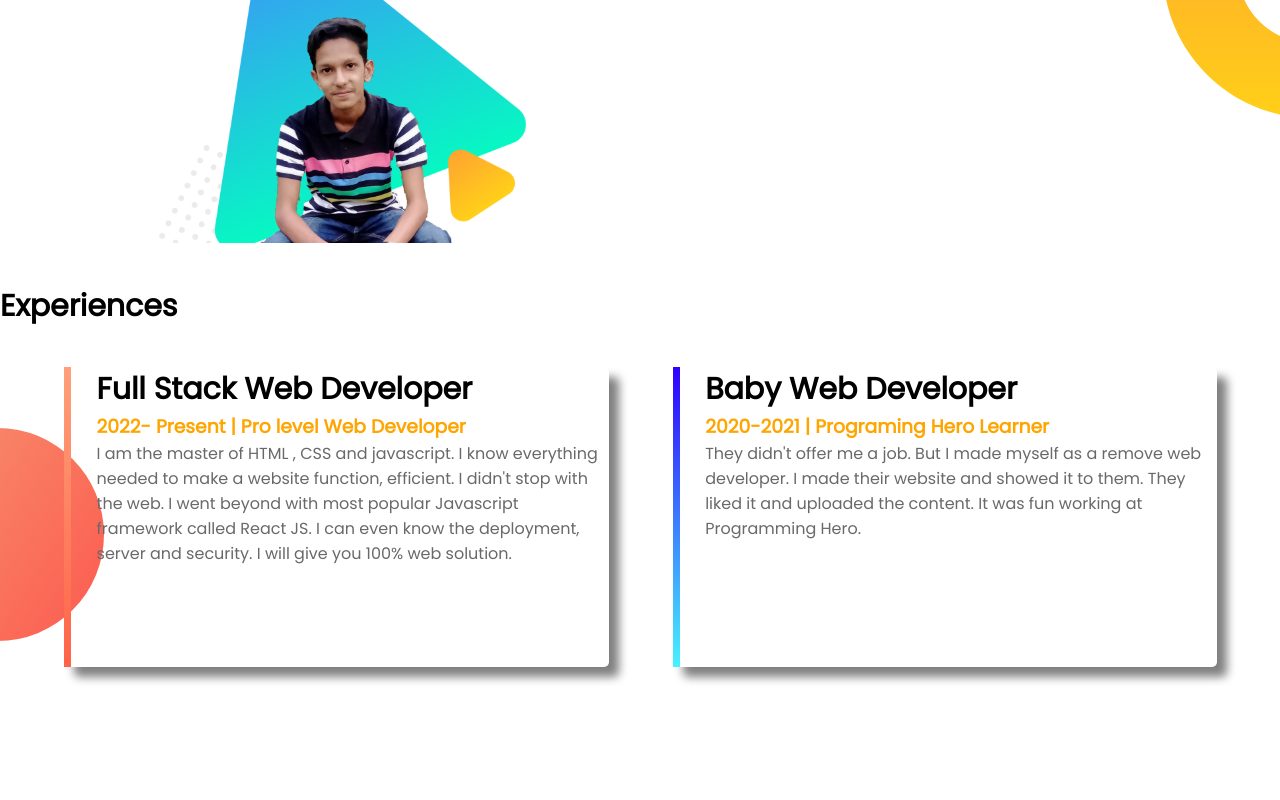
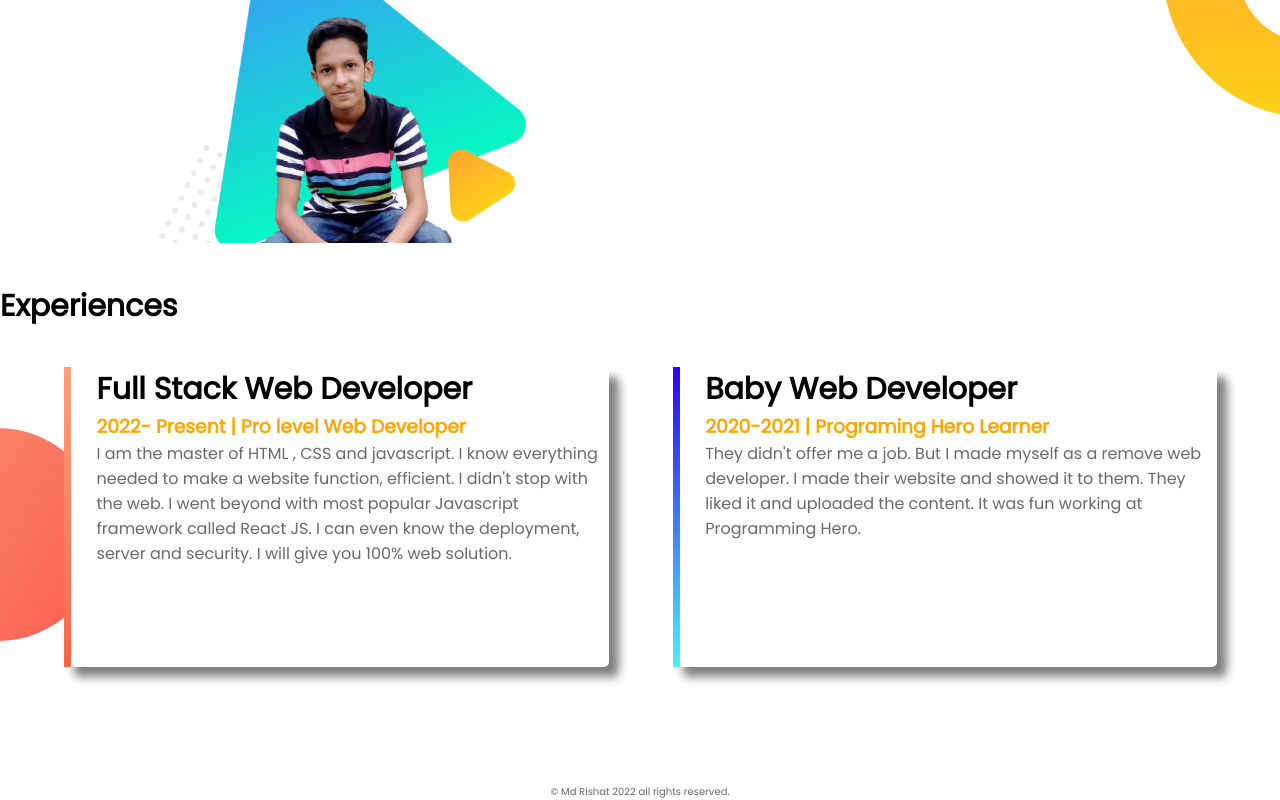
Before and after one commit to MRishat2005/md-rishat, a plain HTML site: page index.html in a window 1280 px wide. Shown: the part 781-1581 px from the top of the page. Drawn offline with Linux system fonts and the light colour scheme.

Commit message:
completed everything

```diff
--- a/index.html
+++ b/index.html
@@ -56,6 +56,9 @@
                 it to them. They liked it and uploaded the content. It was fun working at Programming Hero. </p>
         </div>
     </section>
+    <footer>
+        <p>© Md Rishat 2022 all rights reserved. </p>
+    </footer>
 </body>
 
 </html>
--- a/style.css
+++ b/style.css
@@ -66,6 +66,7 @@ section {
 }
 
 .single-experience{
+    background-color: white;
     box-shadow: 10px 10px 10px gray;
     border-radius: 5px;
     height: 60%;
@@ -82,3 +83,8 @@ section {
     border-image: linear-gradient(180deg, rgb(47, 0, 255), rgb(71, 243, 255));
     border-image-slice: 1;
 }
+
+footer{
+    text-align: center;
+    font-size: 10px;
+}
```
